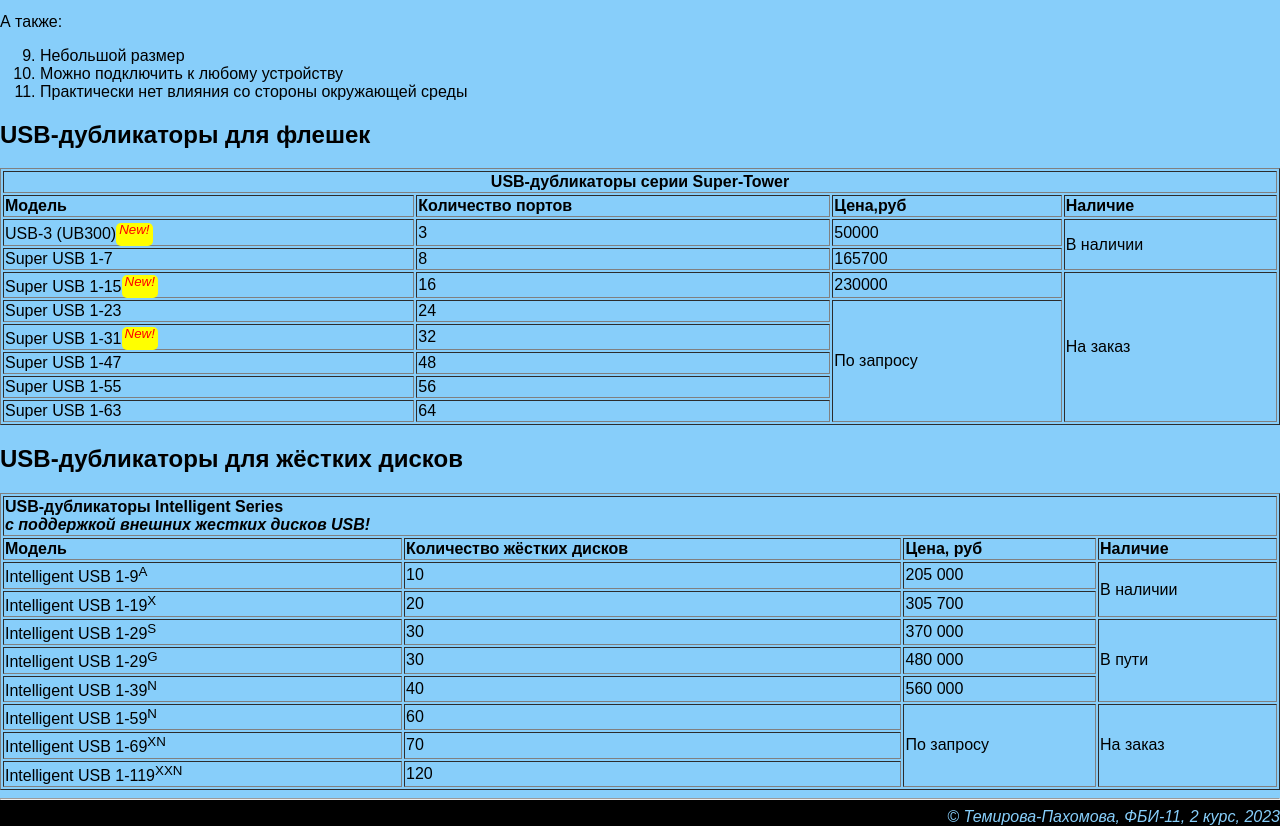
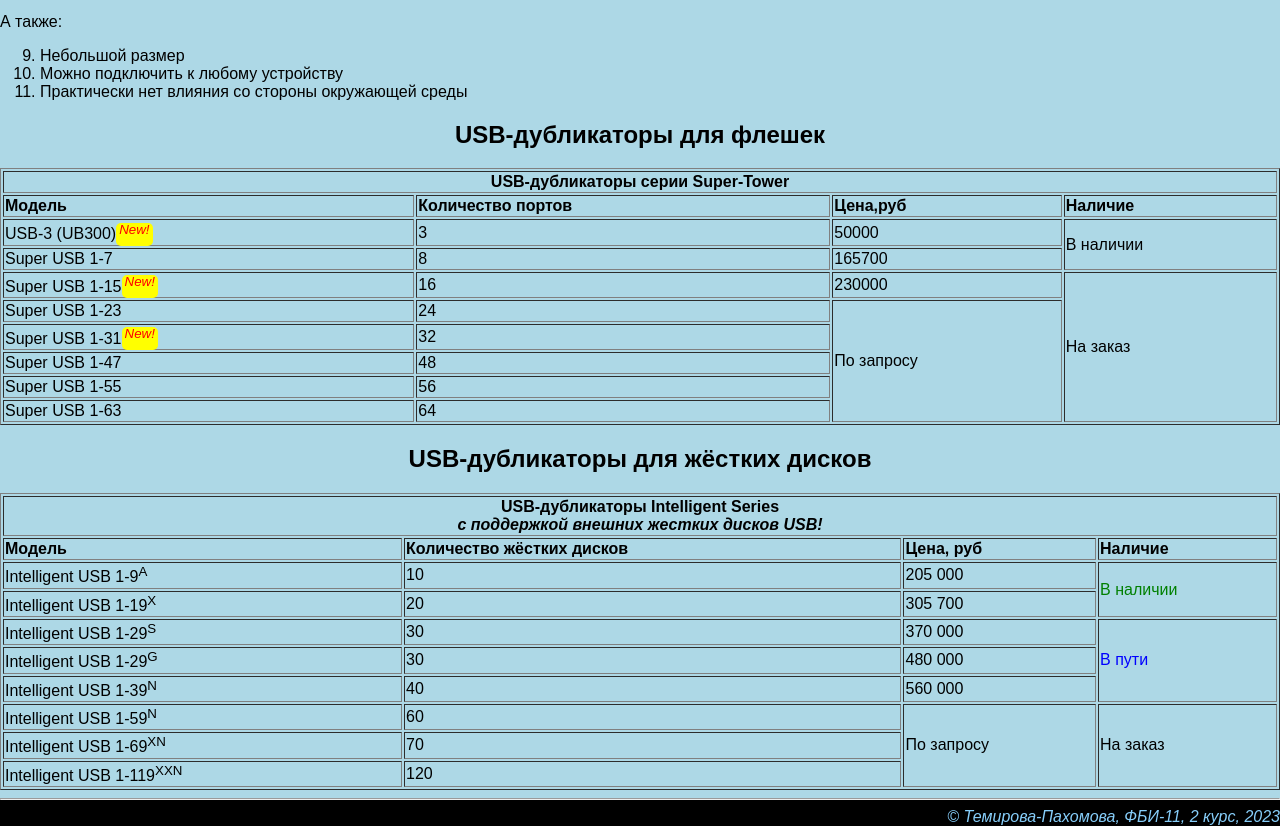
Before and after one commit to kattemirova/WEB-l, a plain HTML site: page lab2.html in a window 1280 px wide. Shown: the part 655-1481 px from the top of the page. Drawn offline with Linux system fonts and the light colour scheme.

Commit message:
Стиль второй таблицы

```diff
--- a/lab2.html
+++ b/lab2.html
@@ -5,7 +5,7 @@
         <title>Темирова-Пахомова. Лабораторная 2</title>
     </head>
 
-    <body style="background-color: lightskyblue; color: black; font-family: Arial; margin: 0px;">
+    <body style="background-color: lightblue; color: black; font-family: Arial; margin: 0px;">
         <header style="background-color: black; color: lightskyblue; padding: 0px; font-size: 12pt; text-align: center">
             НГТУ, ФБ, Лабораторная работа 2
             <hr>
@@ -73,7 +73,7 @@
                 <li>Можно подключить к любому устройству</li>
                 <li>Практически нет влияния со стороны окружающей среды</li>
             </ol>
-            <b><h2>USB-дубликаторы для флешек</h2></b>
+            <b><h2 style="text-align: center">USB-дубликаторы для флешек</h2></b>
             <table border="1", width="100%">
                 <tr>
                     <td colspan ="4"; style="text-align: center" ><b>USB-дубликаторы серии Super-Tower</td></b>
@@ -124,10 +124,10 @@
                     <td>64</td>
                 </tr>
             </table>
-            <b><h2>USB-дубликаторы для жёстких дисков</h2></b>
+            <b><h2 style="text-align: center">USB-дубликаторы для жёстких дисков</h2></b>
             <table border="1", width="100%">
                 <tr>
-                    <td colspan ="4"><b>USB-дубликаторы Intelligent Series <br><i>с поддержкой внешних жестких дисков USB!</i></td></b>
+                    <td colspan ="4";  style="text-align: center"><b>USB-дубликаторы Intelligent Series <br><i>с поддержкой внешних жестких дисков USB!</i></td></b>
                 </tr>
                 <tr>
                     <td><b>Модель</td></b>
@@ -139,7 +139,7 @@
                     <td>Intelligent USB 1-9<sup>A</sup></td>
                     <td>10</td>
                     <td>205&nbsp;000</td>
-                    <td rowspan="2">В наличии</td>
+                    <td rowspan="2"; style="color: green;">В наличии</td>
                 </tr>
                 <tr>
                     <td>Intelligent USB 1-19<sup>X</sup></td>
@@ -150,7 +150,7 @@
                     <td>Intelligent USB 1-29<sup>S</sup></td>
                     <td>30</td>
                     <td>370&nbsp;000</td>
-                    <td rowspan="3">В пути</td>
+                    <td rowspan="3"; style="color: blue;">В пути</td>
                 </tr>
                 <tr>
                     <td>Intelligent USB 1-29<sup>G</sup></td>
```
